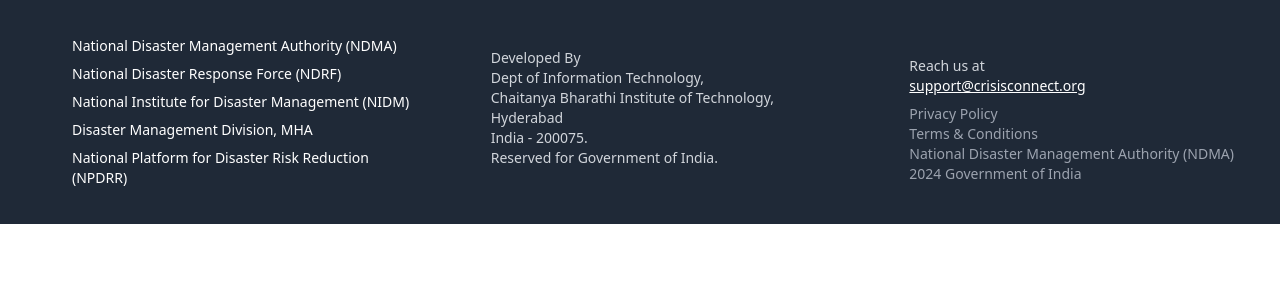
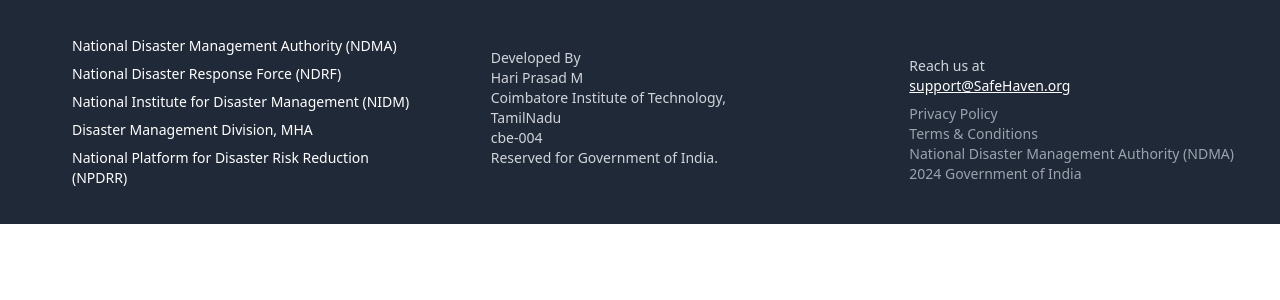
Before and after one commit to Hariprasad1742/SafeHaven2.0, a React (Vite) app in the folder crisis/: page /footer in a window 1280 px wide. Shown: the top 300 px of the page. Built offline with nearby package versions, Linux system fonts and the light colour scheme.

Commit message:
minor updations

```diff
--- a/crisis/index.html
+++ b/crisis/index.html
@@ -5,7 +5,7 @@
   <meta charset="UTF-8" />
   <link rel="icon" type="image/svg+xml" href="https://cdn-icons-png.flaticon.com/512/10468/10468285.png" />
   <meta name="viewport" content="width=device-width, initial-scale=1.0" />
-  <title>CrisisConnect</title>
+  <title>SafeHaven</title>
 </head>
 
 <body>
--- a/crisis/src/Components/Footer.jsx
+++ b/crisis/src/Components/Footer.jsx
@@ -32,13 +32,13 @@
             <p className="text-gray-300">
               Developed By
               <br />
-              Dept of Information Technology,
+             Hari Prasad M
               <br />
-              Chaitanya Bharathi Institute of Technology,
+              Coimbatore Institute of Technology,
               <br />
-              Hyderabad
+              TamilNadu
               <br />
-              India - 200075.
+              cbe-004
               <br />
               Reserved for Government of India.
             </p>
@@ -51,7 +51,7 @@
                 href="mailto:support@pupilfirst.org"
                 className="text-white underline"
               >
-                support@crisisconnect.org
+                support@SafeHaven.org
               </a>
             </p>
             <p className="text-gray-400 mt-2">
--- a/crisis/src/Components/Header.jsx
+++ b/crisis/src/Components/Header.jsx
@@ -7,7 +7,7 @@
       <div className="flex items-center mx-auto">
         <div className="text-white flex text-6xl font-bold py-5 w-fit">
           <img src={icon} className="h-20 w-20 bg-sky-600"></img>
-          Crisis Connect
+          SafeHaven
         </div>
       </div>
       <div className="flex items-center">
```
